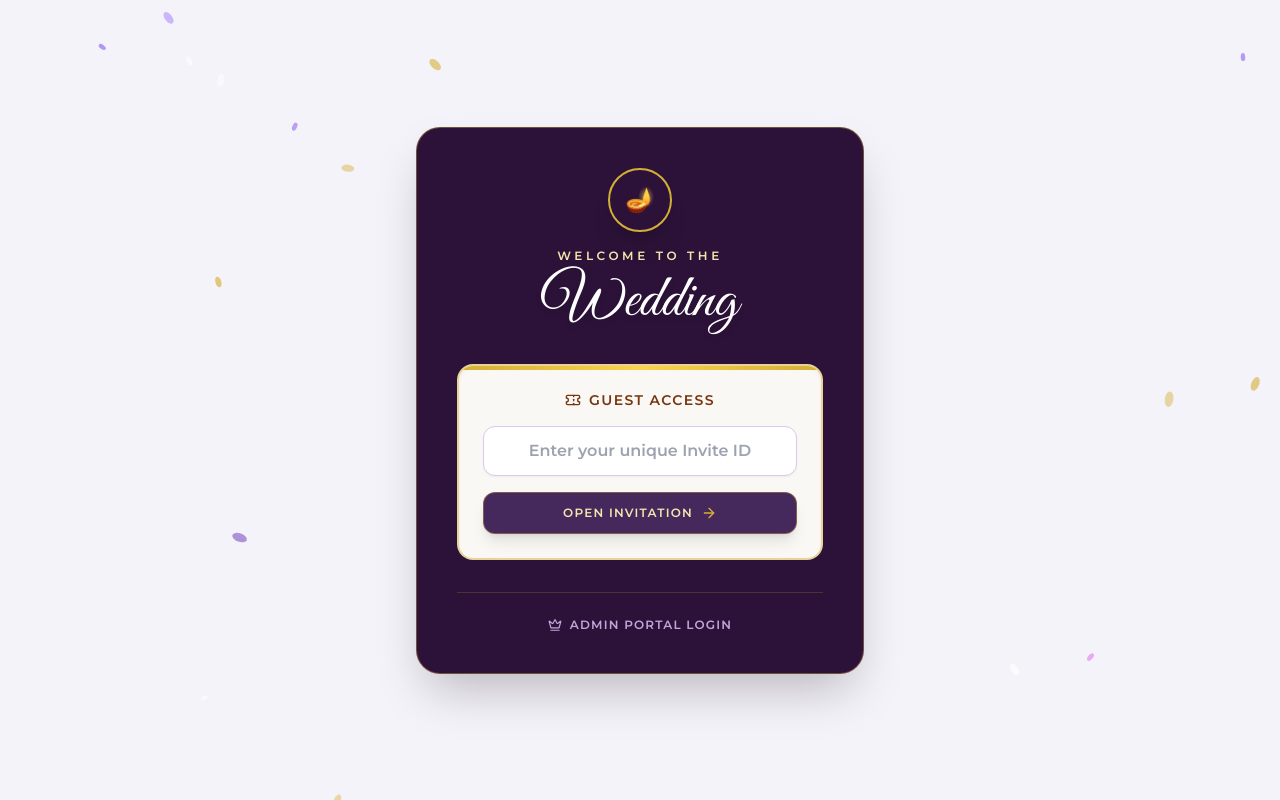
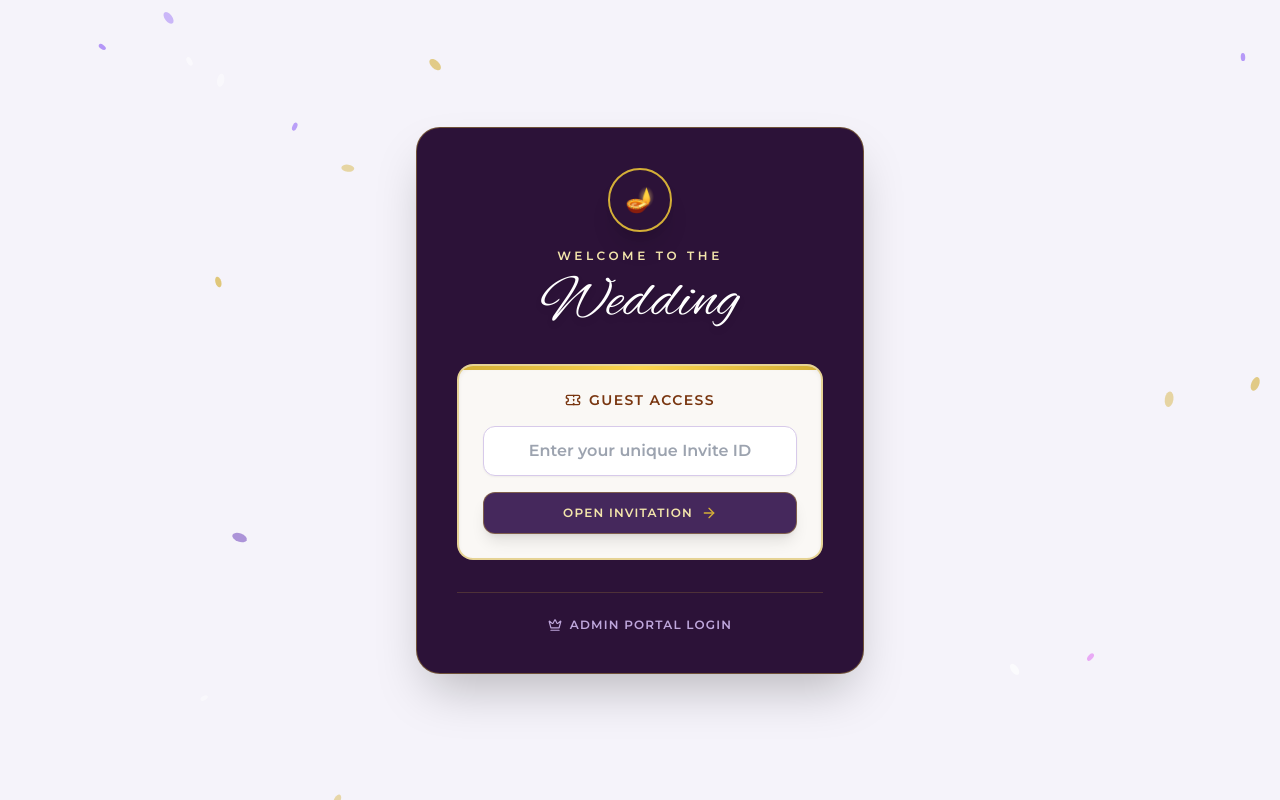
Before and after one commit to SanidhyaPanwar/anukriti-invite, a React (Vite) app: page / in a window 1280 px wide. Built offline with nearby package versions, Linux system fonts and the light colour scheme.

Commit message:
Changed Font

```diff
--- a/index.html
+++ b/index.html
@@ -1,7 +1,7 @@
 <!doctype html>
 <html lang="en">
   <head>
-    <link rel="apple-touch-icon" href="/apple-touch-icon.png">
+    <link href="https://fonts.googleapis.com/css2?family=Alex+Brush&display=swap" rel="stylesheet">    <link rel="apple-touch-icon" href="/apple-touch-icon.png">
     <meta charset="UTF-8" />
     <link rel="icon" type="image/svg+xml" href="/favicon.svg" />
     <meta name="viewport" content="width=device-width, initial-scale=1.0" />
--- a/tailwind.config.js
+++ b/tailwind.config.js
@@ -25,7 +25,7 @@ export default {
           }
         },
         fontFamily: {
-          script: ['"Great Vibes"', 'cursive'],
+          script: ['"Alex Brush"', 'cursive'],
           sans: ['"Montserrat"', 'sans-serif'],
         },
       },
```
